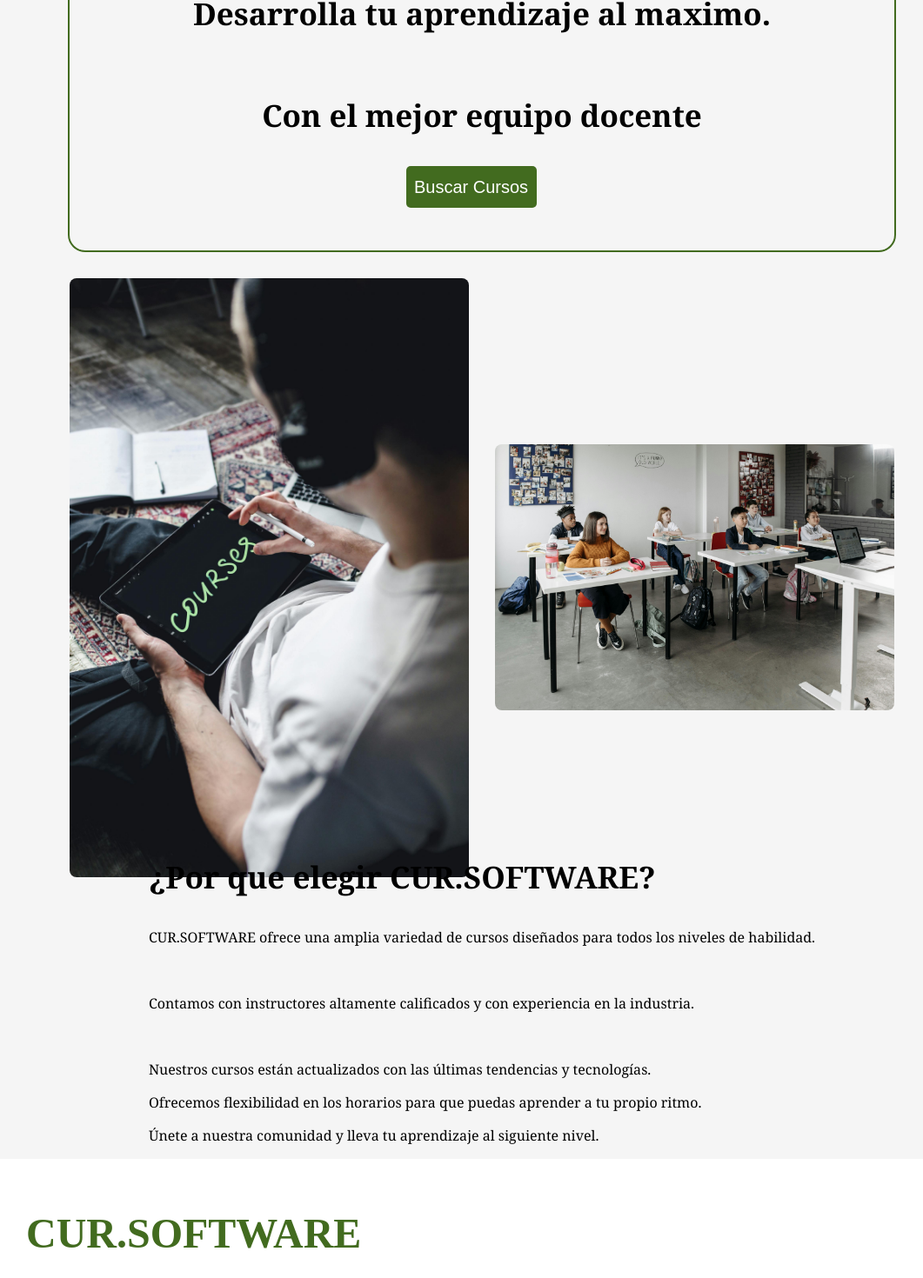
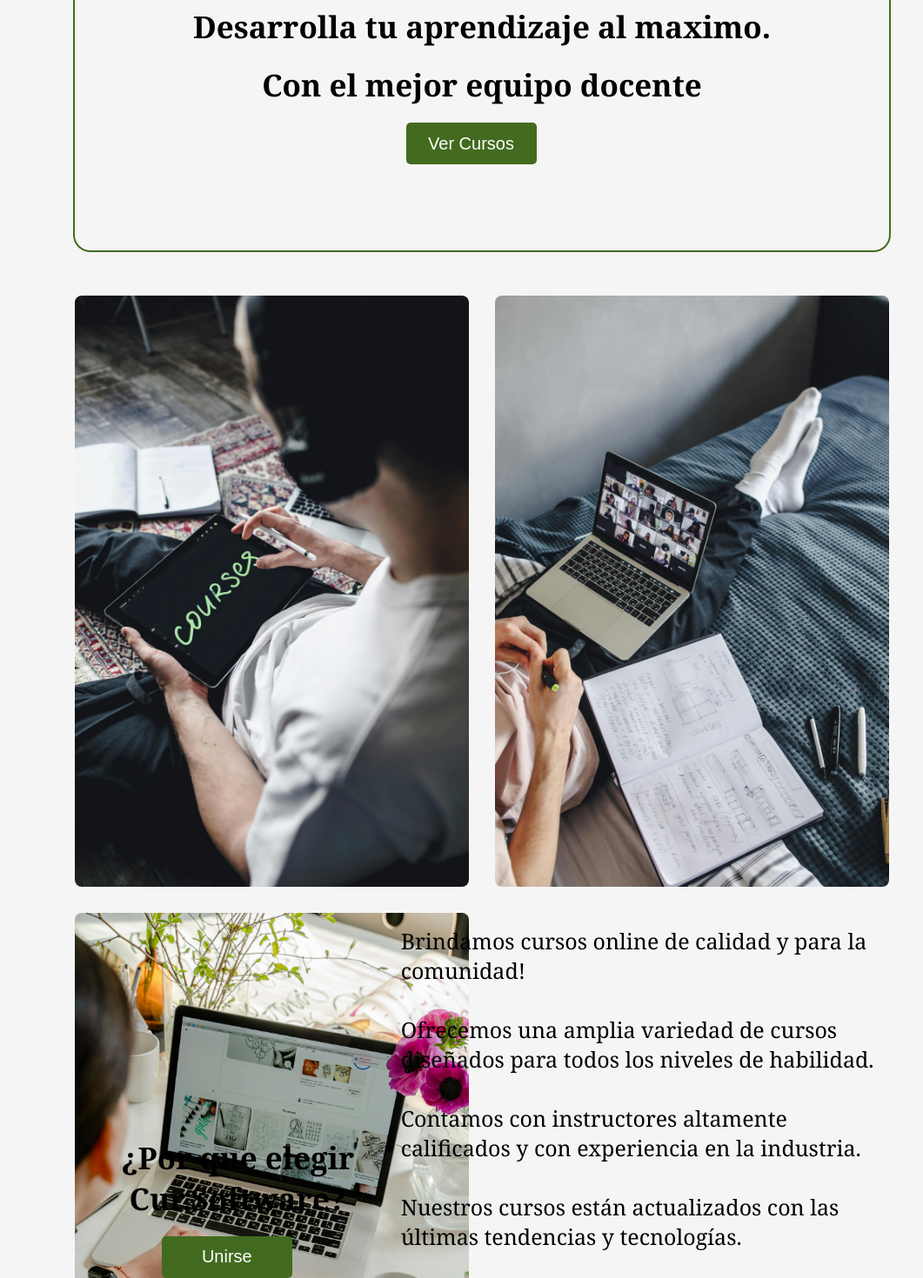
Before and after one commit to bautigr02/Frontend-Cursos, an Angular app: page / in a window 1280 px wide. Shown: the part 222-1692 px from the top of the page at 87% size, without its empty margins (86-1147 px from the left). Built offline with nearby package versions, Linux system fonts and the light colour scheme.

Commit message:
Nuevas Img en Assets, Arreglos en Home y Header

```diff
--- a/src/app/app.component.html
+++ b/src/app/app.component.html
@@ -1,3 +1,11 @@
+<!DOCTYPE html>
+<html lang="en">
+<head>
+    <meta charset="UTF-8">
+    <meta name="viewport" content="width=device-width, initial-scale=1.0">
+    <title>Main</title>
+</head>
+<body>
     <app-header>
 
     </app-header>
@@ -8,3 +16,6 @@
 
     </app-footer>
     <router-outlet></router-outlet>
+
+</body>
+</html>
--- a/src/app/header/header.component.html
+++ b/src/app/header/header.component.html
@@ -9,7 +9,7 @@
 <body>
     <header class="header">
         <div class="titulo">
-            <h4>CURSOS-SOFTWARE</h4>
+            <h4>CUR.SOFTWARE</h4>
         </div>
 
 
@@ -20,18 +20,20 @@
             <button class="redireccion">
                Cursos
             </button>
+            <div *ngIf="sesionIniciada" class="botones-sesion-iniciada">
                 <button class="redireccion">
                     Mi perfil
                 </button>
                 <button class="boton">
                    Mis cursos
                 </button>
+            </div>
             <div class="menu-desplegable">
                 <button class="boton-img" (click)="toggleMenu()">
                 </button>
                     <div *ngIf="isMenuVisible" class="menu">
                         <ul>
-                            <li><a href="#iniciar-sesion">Iniciar Sesión</a></li>
+                            <li><a href="#iniciar-sesion" (click)="opcionesUsuario()">Iniciar Sesión</a></li>
                             <li><a href="#registrarse">Registrarse</a></li>
                         </ul>
                     </div>
--- a/src/app/header/header.component.ts
+++ b/src/app/header/header.component.ts
@@ -11,4 +11,9 @@ export class HeaderComponent {
   toggleMenu() {
       this.isMenuVisible = !this.isMenuVisible;
   }
+
+  sesionIniciada = false;
+  opcionesUsuario(){
+    this.sesionIniciada = !this.sesionIniciada; //Por el momento es para probar como se ve la version con la sesion iniciada
+  }
 }
--- a/src/app/home/home.component.html
+++ b/src/app/home/home.component.html
@@ -7,23 +7,41 @@
 </head>
 <body>
     <div class="contenedor-buscar-cursos">
-                <h3>Desarrolla tu aprendizaje al maximo.</h3>
-                <h3>Con el mejor equipo docente</h3>
-                <button class="boton">Buscar Cursos</button>
+                <h2>Desarrolla tu aprendizaje al maximo.</h2>
+                <h2>Con el mejor equipo docente</h2>
+                <button class="boton">Ver Cursos</button>
     </div>
     <div class="contenedor-grid-fotos">
         <img src="/assets/Images/Foto-Curso-1.jpg" alt="foto-1">
-        <img src="/assets/Images/Foto-Curso-2.jpg" alt="foto-2">
+        <img src="/assets/Images/Foto-Curso-3.jpg" alt="foto-2">
+        <img src="/assets/Images/Foto-Curso-4.jpg" alt="foto-3">
     </div>
     <div class="contenedor-info">
-        <h3>¿Por que elegir CUR.SOFTWARE?</h3>
-    <p>CUR.SOFTWARE ofrece una amplia variedad de cursos diseñados para todos los niveles de habilidad.</p>
-    <br>
-    <p>Contamos con instructores altamente calificados y con experiencia en la industria.</p>
-    <br>
-    <p>Nuestros cursos están actualizados con las últimas tendencias y tecnologías.</p>
-    <p>Ofrecemos flexibilidad en los horarios para que puedas aprender a tu propio ritmo.</p>
-    <p>Únete a nuestra comunidad y lleva tu aprendizaje al siguiente nivel.</p>
+        <div class="contenedor-boton-unirse">
+            <h3>¿Por que elegir Cur.Software?</h3>
+            <button class="boton">Unirse</button> <!-- Boton para Iniciar Sesion en la plataforma -->
+        </div>
+
+        <p>
+        Brindamos cursos online de calidad y para la comunidad!
+        <br>
+        <br>
+        Ofrecemos una amplia variedad de cursos diseñados para todos los niveles de habilidad.
+        <br>
+        <br>
+        Contamos con instructores altamente calificados y con experiencia en la industria.
+        <br>
+        <br>
+        Nuestros cursos están actualizados con las últimas tendencias y tecnologías.
+        <br>
+        <br>
+        Ofrecemos flexibilidad en los horarios para que puedas aprender a tu propio ritmo.
+        <br>
+        <br>
+        <br>
+        ¡Únete a nuestra comunidad y lleva tu aprendizaje al siguiente nivel!
+    </p>
+
     </div>
 </body>
 </html>
--- a/src/app/home/home.component.scss
+++ b/src/app/home/home.component.scss
@@ -22,8 +22,10 @@ body {
     margin-top: 0;
 }
 
-h3 {
+h2{
     font-size: 35px;
+    margin: 0px;
+    margin-bottom: 20px;
 }
 
 .boton {
@@ -44,7 +46,7 @@ h3 {
     justify-items: center;
     width: 75%;
     height: 600px;
-    margin: 30px auto;
+    margin: 50px auto;
     grid-template-columns: repeat(auto-fill, minmax(300px, 1fr));
     gap: 30px;
 }
@@ -55,3 +57,31 @@ h3 {
     border-radius: 8px;
     object-fit: cover;
 }
+
+.contenedor-boton-unirse{
+    display: flex;
+    flex-direction: column;
+    justify-content: center;
+    align-items: center;
+    width: 75%;
+    margin: 50px auto;
+}
+.contenedor-boton-unirse h3{
+    font-size: 35px;
+    text-align: center;
+    margin-bottom: 20px;
+}
+.contenedor-info{
+    display: flex;
+    flex-direction: row;
+    justify-content: center;
+    align-items: center;
+    width: 75%;
+    margin: 50px auto;
+}
+
+
+.contenedor-info p{
+    font-size: 25px;
+    text-align: Start;
+}
```
Also changed, not shown: src/assets/Images/Foto-Curso-3.jpg (added), src/assets/Images/Foto-Curso-4.jpg (added). Lines whose indentation alone changed are shown as unchanged.
